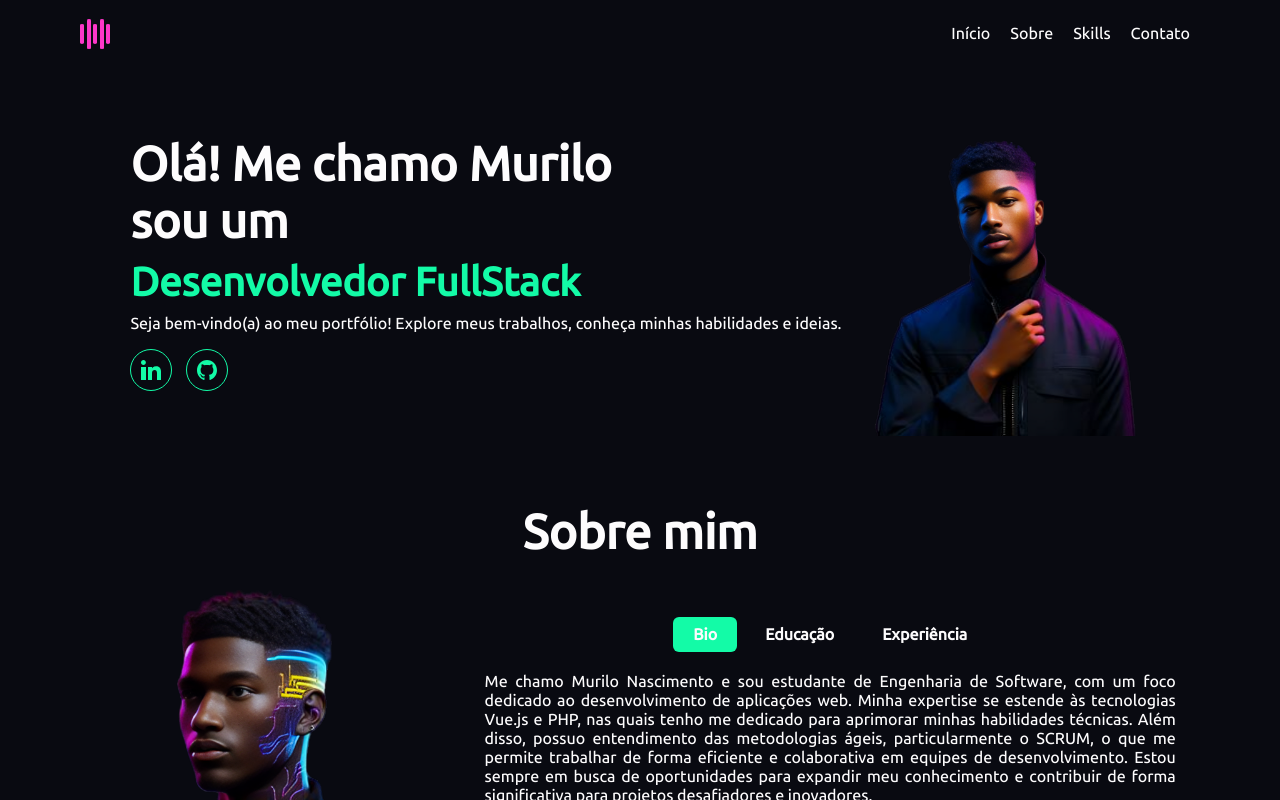
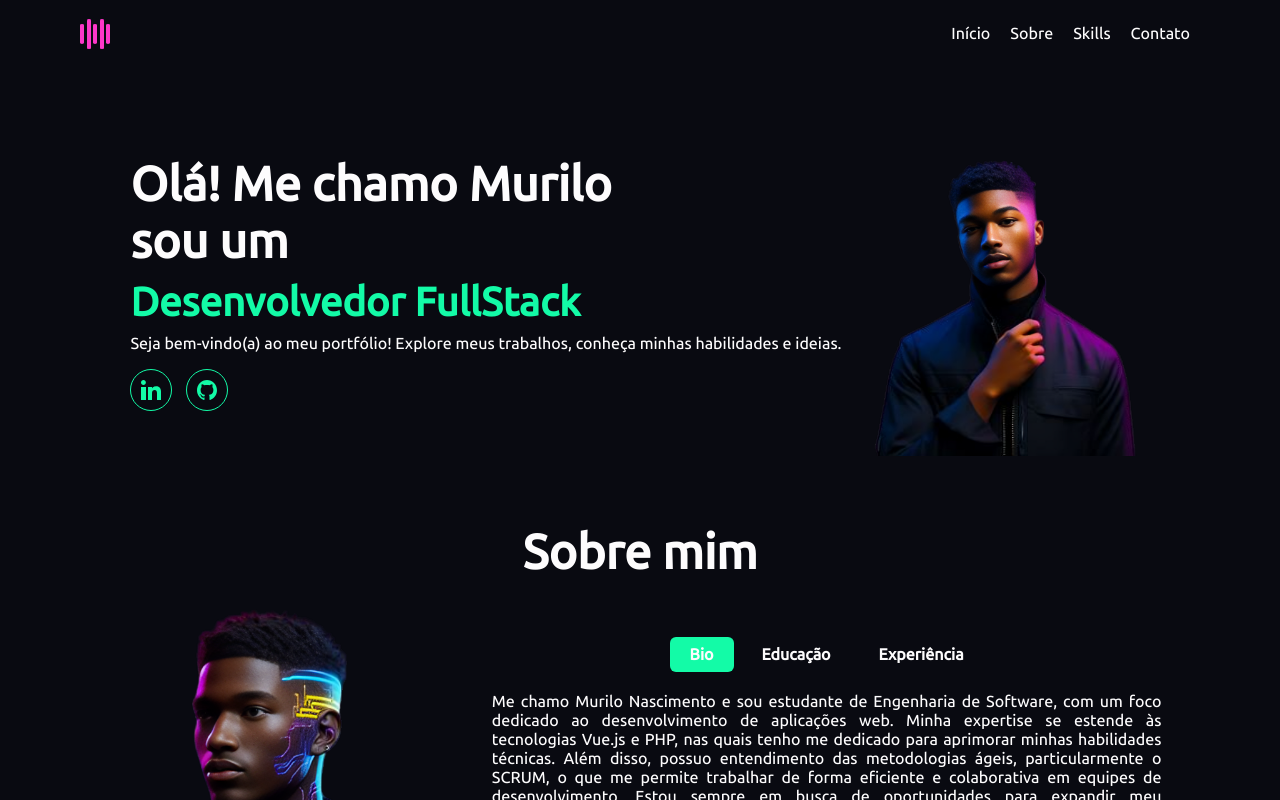
Before and after one commit to murilonicemento/my-portfolio, a Vue app: page / in a window 1280 px wide. Shown: the top 800 px of the page. Built offline with nearby package versions, Linux system fonts and the light colour scheme.

Commit message:
style: add padding to main container

```diff
--- a/src/views/HomeView.vue
+++ b/src/views/HomeView.vue
@@ -38,6 +38,10 @@ const tabs = ref<string[]>(["Bio", "Educação", "Experiência"]);
 </template>
 
 <style scoped lang="css">
+main {
+  padding: 20px;
+}
+
 section:not(#about) {
   width: 90%;
 
```
